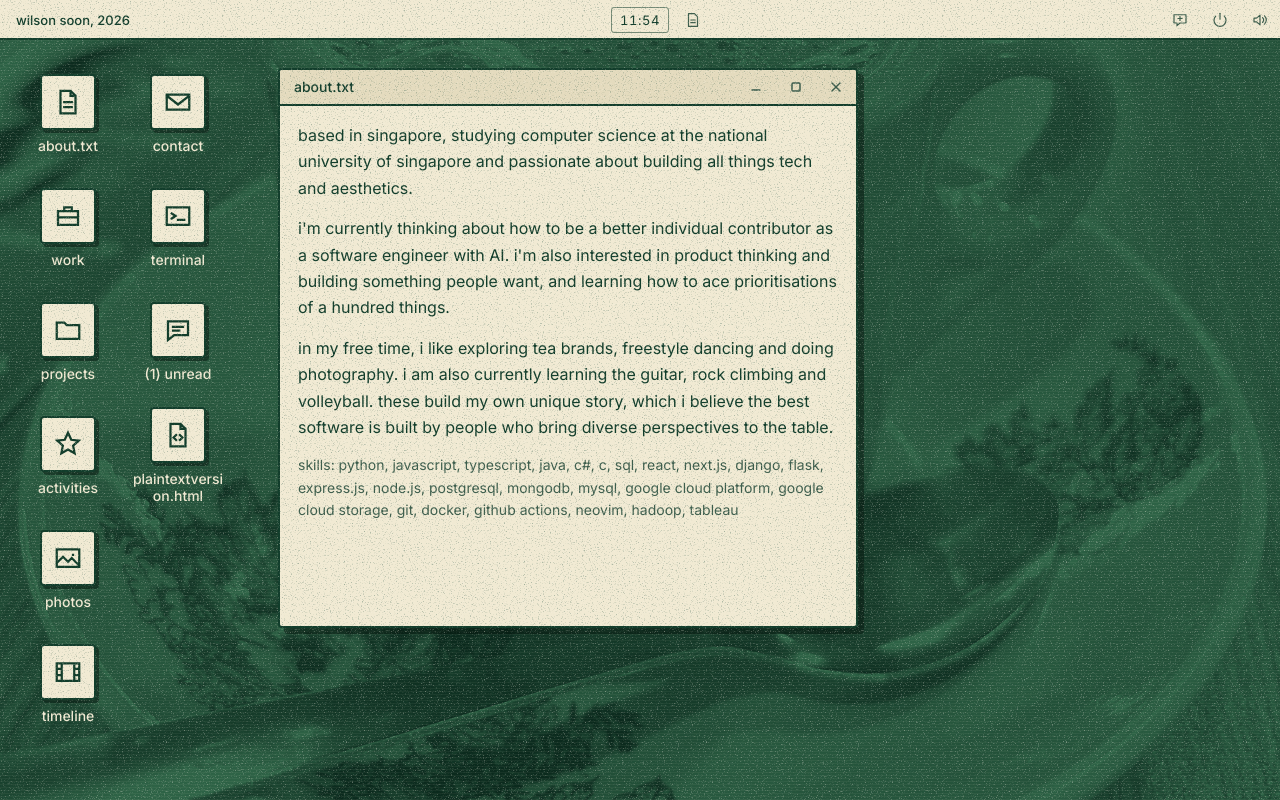
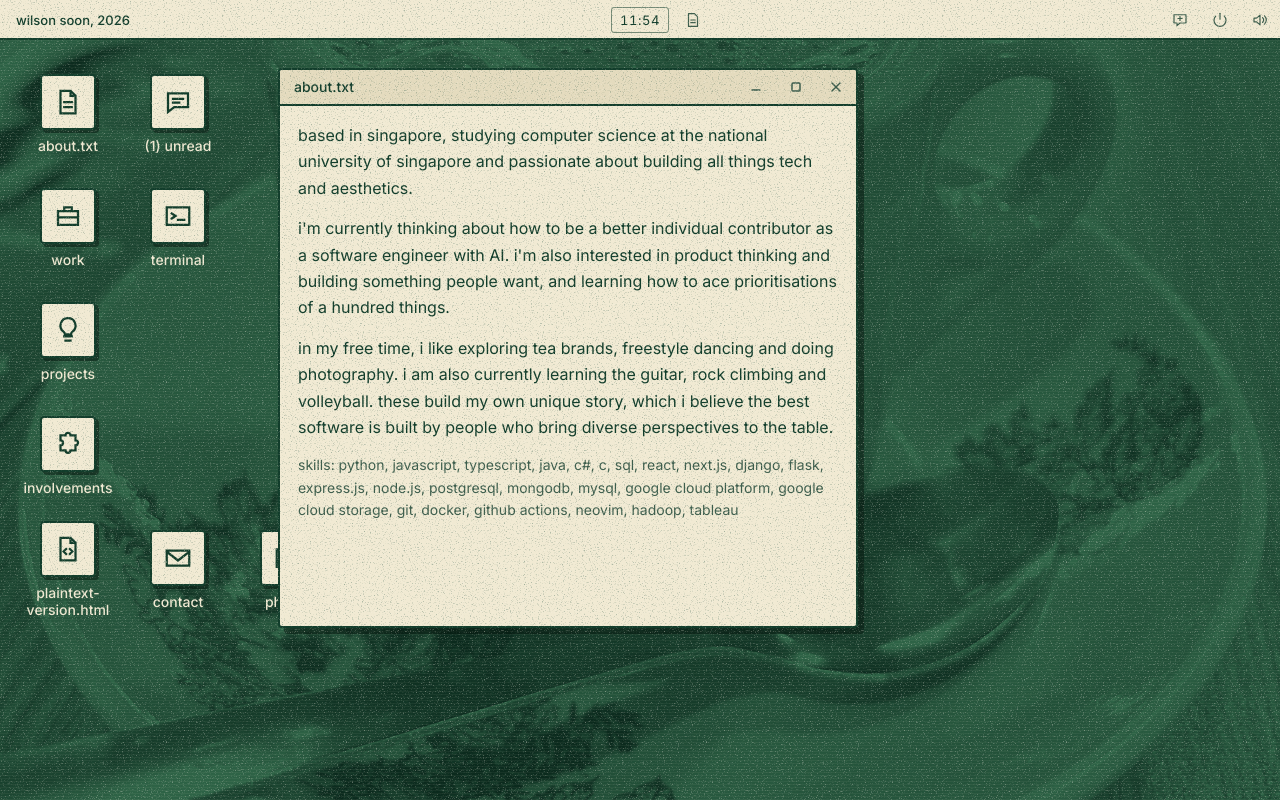
Before and after one commit to wilsonsfh/website-portfolio, a React (Vite) app: page / in a window 1280 px wide. Both pictures are taken after a click on the button "turn on". Built offline with nearby package versions, Linux system fonts and the light colour scheme.

Commit message:
greeting: icon layout, involvements, bulb and puzzle glyphs

```diff
--- a/src/components/greeting/Desktop.tsx
+++ b/src/components/greeting/Desktop.tsx
@@ -68,6 +68,9 @@ export default function Desktop({ onPowerOff, focusOnMount }: { onPowerOff: () =
   const [rollsOpen, setRollsOpen] = useState(false); // false = rolled up and hidden; the timeline icon unrolls them
   const [photoReq, setPhotoReq] = useState<Ctx["photoReq"]>(null);
   const reqN = useRef(0);
+  const [bulb, setBulb] = useState(false); // a tap on the projects icon lights the bulb for a moment (hover does it in css)
+  const bulbTimer = useRef(0);
+  useEffect(() => () => clearTimeout(bulbTimer.current), []);
   const toggleRolls = () => setRollsOpen(!rollsOpen); // the lanes sit above any open windows
 
   // a photo on the scrolls (or "all photos") opens the Photos app like its own grid does; the window would sit under the lanes, so they roll up
@@ -180,12 +183,18 @@ export default function Desktop({ onPowerOff, focusOnMount }: { onPowerOff: () =
             type="button"
             id={`dk-icon-${a.id}`}
             className="dk-icon"
+            onPointerDown={a.id === "projects" ? (e) => {
+              if (e.pointerType === "mouse") return;
+              setBulb(true);
+              clearTimeout(bulbTimer.current);
+              bulbTimer.current = window.setTimeout(() => setBulb(false), 1400);
+            } : undefined}
             onClick={() => (a.id === "timeline" ? toggleRolls() : open(a.id))}
             aria-expanded={a.id === "timeline" ? rollsOpen : undefined}
             {...t}
           >
             <span className="dk-tile" aria-hidden="true">
-              <svg width="30" height="30" viewBox="0 0 24 24" fill="none" stroke="currentColor" strokeWidth="1.8" strokeLinecap="square" strokeLinejoin="miter">
+              <svg width="30" height="30" viewBox="0 0 24 24" fill="none" stroke="currentColor" strokeWidth="1.8" strokeLinecap="square" strokeLinejoin="miter" className={a.id === "projects" ? `dk-bulb${bulb ? " lit" : ""}` : undefined}>
                 <path d={a.glyph} />
               </svg>
             </span>
--- a/src/components/greeting/Terminal.tsx
+++ b/src/components/greeting/Terminal.tsx
@@ -10,7 +10,7 @@ const HELP = [
   "whoami               who is this",
   "ls                   list files",
   "cat about.txt        read about.txt",
-  "open <name>          open work, projects, activities, photos or contact",
+  "open <name>          open work, projects, involvements, photos or contact",
   "unroll               unroll or roll up the photo scrolls",
   "exit                 go to the plain site",
 ];
@@ -20,16 +20,17 @@ function run(cmd: string, ctx: Ctx): string[] {
   switch (name) {
     case "help": return HELP;
     case "whoami": return [lede];
-    case "ls": return ["about.txt  work/  projects/  activities/  photos/  contact/"];
+    case "ls": return ["about.txt  work/  projects/  involvements/  photos/  contact/"];
     case "cat":
       if (arg === "about.txt") return [lede, ...aboutParagraphs];
       return [arg ? `cat: ${arg}: no such file` : "usage: cat about.txt"];
     case "open":
-      if ((OPENABLE as readonly string[]).includes(arg)) {
-        ctx.open(arg as AppId);
+      const id = arg === "involvements" ? "activities" : arg; // the app keeps its old id; "activities" still works
+      if ((OPENABLE as readonly string[]).includes(id)) {
+        ctx.open(id as AppId);
         return [`opening ${arg}`];
       }
-      return ["usage: open <work|projects|activities|photos|contact>"];
+      return ["usage: open <work|projects|involvements|photos|contact>"];
     case "unroll":
       ctx.unroll();
       return ["unrolling the photo scrolls"];
--- a/src/components/greeting/apps.tsx
+++ b/src/components/greeting/apps.tsx
@@ -99,17 +99,17 @@ export type App = {
   render: (ctx: Ctx) => ReactNode;
 };
 
-export const APPS: App[] = [
+export const APPS: App[] = [ // reading order: the phone grid wraps in this order; desktop places each icon in greeting.css
   { id: "about", tip: "read about me", title: "about.txt", glyph: "M6 3h8l4 4v14H6z M14 3v4h4 M9 12h6 M9 16h6", w: 580, h: 560, render: () => <About /> },
+  { id: "messages", tip: "someone texted you", title: "(1) unread", glyph: "M4 5h16v11H9l-5 4z M8 9.5h8 M8 12.5h5", w: 460, h: 620, flush: true, render: () => <Messages /> },
   { id: "work", tip: "where i have worked", title: "work", glyph: "M4 8h16v11H4z M9 8V5h6v3 M4 13h16", w: 680, h: 640, render: () => <Work /> },
-  { id: "projects", tip: "things i have built", title: "projects", glyph: "M3 6h6l2 2h10v11H3z", w: 680, h: 640, render: () => <Projects /> },
-  { id: "activities", tip: "what i do outside work", title: "activities", glyph: "M12 3l2.6 5.6 6 .7-4.5 4.1 1.2 6-5.3-3-5.3 3 1.2-6L3.4 9.3l6-.7z", w: 660, h: 620, render: () => <Activities /> },
+  { id: "terminal", tip: "type commands instead", title: "terminal", glyph: "M3 5h18v14H3z M7 10l3 2-3 2 M12 15h5", w: 680, h: 460, flush: true, render: (ctx) => <Terminal ctx={ctx} /> },
+  { id: "projects", tip: "things i have built", title: "projects", glyph: "M9 17h6 M10 20.5h4 M12 2.5a6 6 0 0 0-3.6 10.8c.7.5 1.1 1.2 1.1 2.2h5c0-1 .4-1.7 1.1-2.2A6 6 0 0 0 12 2.5z", w: 680, h: 640, render: () => <Projects /> },
+  { id: "activities", tip: "what i'm involved in", title: "involvements", glyph: "M6 5h4a2 2 0 1 1 4 0h4v4a2 2 0 1 1 0 4v4h-4a2 2 0 1 1-4 0H6v-4a2 2 0 1 0 0-4z", w: 660, h: 620, render: () => <Activities /> },
+  { id: "plain", tip: "the boring version, all of it", title: "plaintext-version.html", glyph: "M6 3h8l4 4v14H6z M14 3v4h4 M10.5 12l-2 2 2 2 M13.5 12l2 2-2 2", w: 820, h: 560, hFrac: 0.86, render: () => <MainPage embedded /> },
+  { id: "contact", tip: "ways to reach me", title: "contact", glyph: "M3 6h18v12H3z M3 7l9 7 9-7", w: 480, h: 320, render: () => <Contact /> },
   { id: "photos", tip: "look through my photos", title: "photos", glyph: "M3 5h18v14H3z M3 16l5-5 4 4 3-3 6 6 M16 9.5h.01", w: 980, h: 700, flush: true, render: (ctx) => <PhotosApp ctx={ctx} /> },
   { id: "timeline", tip: "scroll through my timeline", title: "timeline", glyph: "M3 5h18v14H3z M7 5v14 M17 5v14 M3 9.5h4 M3 14.5h4 M17 9.5h4 M17 14.5h4", w: 0, h: 0, render: () => null }, // not a window: its icon unrolls the scrolls
-  { id: "contact", tip: "ways to reach me", title: "contact", glyph: "M3 6h18v12H3z M3 7l9 7 9-7", w: 480, h: 320, render: () => <Contact /> },
-  { id: "terminal", tip: "type commands instead", title: "terminal", glyph: "M3 5h18v14H3z M7 10l3 2-3 2 M12 15h5", w: 680, h: 460, flush: true, render: (ctx) => <Terminal ctx={ctx} /> },
-  { id: "messages", tip: "someone texted you", title: "(1) unread", glyph: "M4 5h16v11H9l-5 4z M8 9.5h8 M8 12.5h5", w: 460, h: 620, flush: true, render: () => <Messages /> },
-  { id: "plain", tip: "the boring version, all of it", title: "plaintextversion.html", glyph: "M6 3h8l4 4v14H6z M14 3v4h4 M10.5 12l-2 2 2 2 M13.5 12l2 2-2 2", w: 820, h: 560, hFrac: 0.86, render: () => <MainPage embedded /> },
 ];
 
 export const appById = (id: AppId) => APPS.find((a) => a.id === id)!;
--- a/src/components/greeting/greeting.css
+++ b/src/components/greeting/greeting.css
@@ -204,6 +204,30 @@
   display: grid; grid-auto-flow: column; grid-template-rows: repeat(auto-fill, 108px);
   grid-auto-columns: 104px; align-content: start; gap: 6px;
 }
+/* desktop placement, one cell each (column / row); the phone grid below drops these and wraps in reading order
+   row1: about, (1) unread / row2: work, terminal / row3: projects / row4: involvements / row5: plaintext-version, contact, photos, timeline */
+@media (min-width: 640px) {
+  .dk-icons { grid-auto-flow: row; grid-template-columns: repeat(4, 104px); grid-template-rows: repeat(5, 108px); grid-auto-columns: auto; }
+  #dk-icon-about { grid-area: 1 / 1; }
+  #dk-icon-messages { grid-area: 1 / 2; }
+  #dk-icon-work { grid-area: 2 / 1; }
+  #dk-icon-terminal { grid-area: 2 / 2; }
+  #dk-icon-projects { grid-area: 3 / 1; }
+  #dk-icon-activities { grid-area: 4 / 1; }
+  #dk-icon-plain { grid-area: 5 / 1; }
+  #dk-icon-contact { grid-area: 5 / 2; }
+  #dk-icon-photos { grid-area: 5 / 3; }
+  #dk-icon-timeline { grid-area: 5 / 4; }
+}
+/* the projects bulb: off at rest; hover or a tap flickers it on (irregular on/off, then lit) */
+.dk-bulb path:first-child { fill: var(--tile-ink); fill-opacity: 0; }
+@keyframes dk-flicker {
+  0% { opacity: 0.45; fill-opacity: 0; } 8% { opacity: 1; fill-opacity: 0.35; } 16% { opacity: 0.45; fill-opacity: 0; }
+  30% { opacity: 1; fill-opacity: 0.35; } 40% { opacity: 0.45; fill-opacity: 0; } 55% { opacity: 1; fill-opacity: 0.3; }
+  65% { opacity: 0.6; fill-opacity: 0.05; } 100% { opacity: 1; fill-opacity: 0.3; }
+}
+.dk-bulb.lit path:first-child { animation: dk-flicker 420ms linear both; }
+@media (hover: hover) and (pointer: fine) { .dk-icon:hover .dk-bulb path:first-child { animation: dk-flicker 420ms linear both; } }
 /* icon: a cream paper tile with an ink glyph and a hard print shadow, cream label on the green field */
 .dk-icon {
   display: flex; flex-direction: column; align-items: center; justify-content: center; gap: 8px;
@@ -328,5 +352,6 @@
   .gr-off.gone { transition: none; }
   .gr-off.gone .gr-ring { animation: none; }
   .gr-hop { animation: none; }
+  .dk-bulb.lit path:first-child, .dk-icon:hover .dk-bulb path:first-child { animation: none; }
   .gr-power:active, .dk-plain:active, .dk-icon:active, .dk-wbtn:active, .dk-back:active, .dk-dock-item:active { transform: none; }
 }
```
